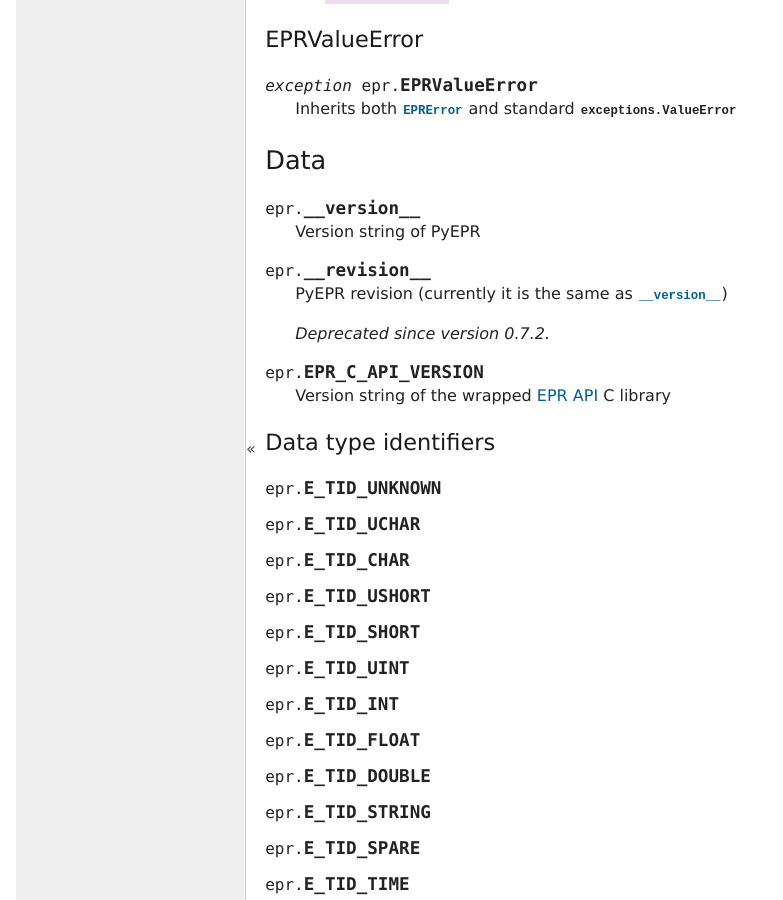
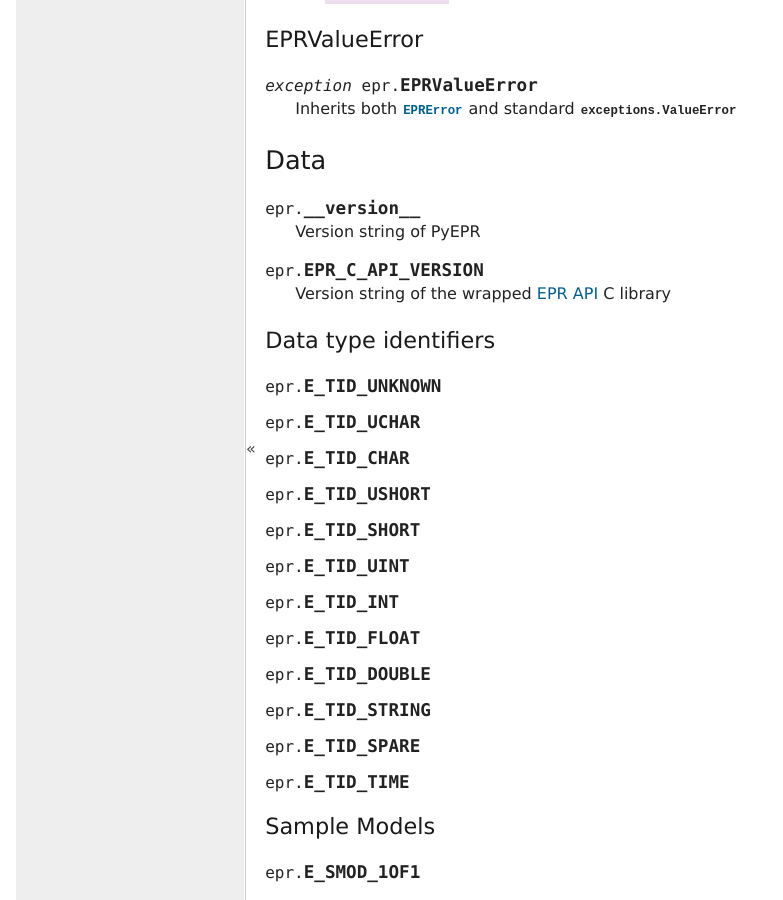
Before and after one commit to avalentino/pyepr, a Sphinx documentation site: the page built from doc/reference.txt, in a window 1280 px wide and 900 px high, scrolled down 18338 px. Shown: the whole window, without its empty margins (0-783 px from the left). Built offline with Sphinx 7.4.7, drawn with Linux system fonts in a browser that asks for light colours; formulas are drawn with MathJax 3; cross-references to code outside the pages are shown as plain code.

Commit message:
Remove the deprecated __revision__ variable

```diff
--- a/doc/NEWS.txt
+++ b/doc/NEWS.txt
@@ -35,6 +35,7 @@
   now optional (defaults to zero)
 * drop `const_char` and `const_void` definitions form :file:`epr.pyx`,
   no longer necessary
+* the deprecated `__revision__` variable has been removed
 * declarations of the EPR C API have been moved to the new :file:`epr.pyd`
 * the :file:`setup.py` script has been completely rewritten to be more
   "pip_ friendly".  The new script uses setuptools_ if available and
--- a/doc/reference.txt
+++ b/doc/reference.txt
@@ -1258,13 +1258,6 @@
    Version string of PyEPR
 
 
-.. data:: __revision__
-
-   PyEPR revision (currently it is the same as :data:`__version__`)
-
-   .. deprecated:: 0.7.2
-
-
 .. data:: EPR_C_API_VERSION
 
    Version string of the wrapped `EPR API`_ C library
```
Also changed, not shown: 1 other file.
